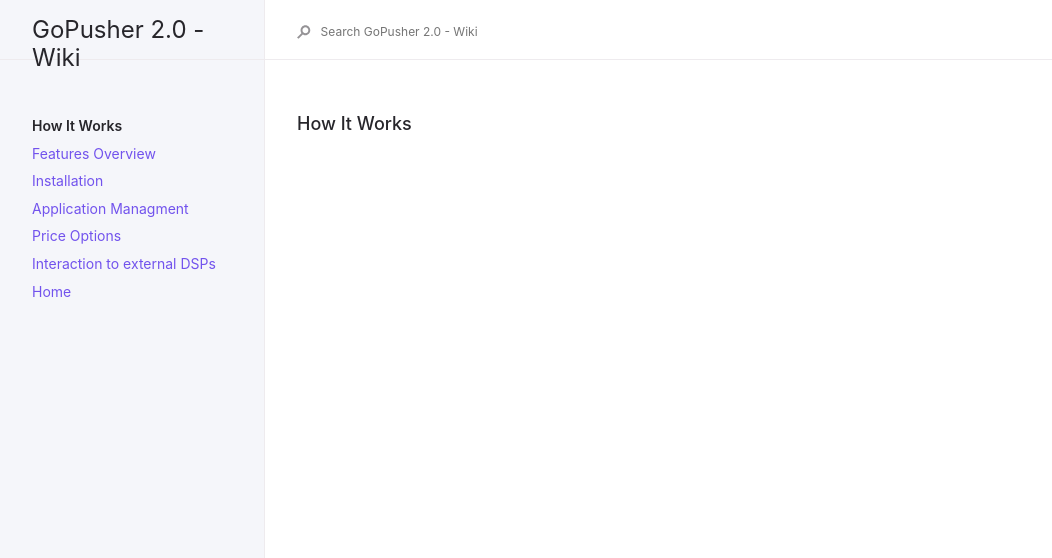
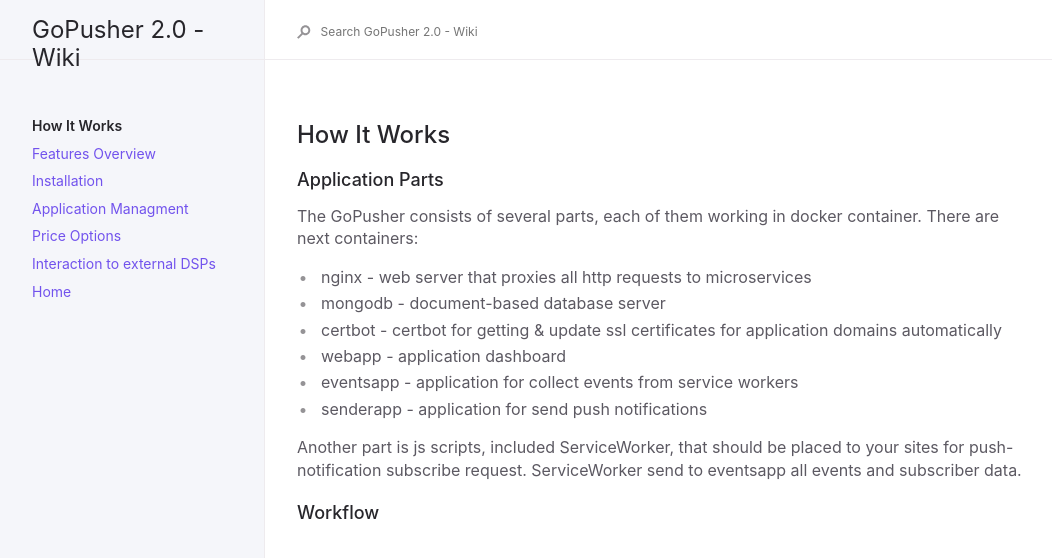
Before and after one commit to RapidCodeLab/gopusher-wiki, a Jekyll site: the page built from docs/01-how.md, in a window 1280 px wide. Shown: the top 558 px of the page, without its empty margins (91-1143 px from the left). Built offline with Jekyll 4.4.1, drawn with Linux system fonts in a browser that asks for light colours; our own code applies the rules of GitHub Pages for plain Markdown files.

Commit message:
sidebar testing

```diff
--- a/docs/01-how.md
+++ b/docs/01-how.md
@@ -1 +1,17 @@
-### How It Works
+## How It Works
+
+
+### Application Parts
+
+The GoPusher consists of several parts, each of them working in docker container. There are next containers:
+
+* nginx  - web server that proxies all http requests to microservices
+* mongodb - document-based database server
+* certbot - certbot for getting & update ssl certificates for application domains automatically
+* webapp - application dashboard
+* eventsapp - application for collect events from service workers
+* senderapp - application for send push notifications
+
+Another part is js scripts, included ServiceWorker, that should be placed to your sites for push-notification subscribe request. ServiceWorker send to eventsapp all events and subscriber data.
+
+### Workflow
```
